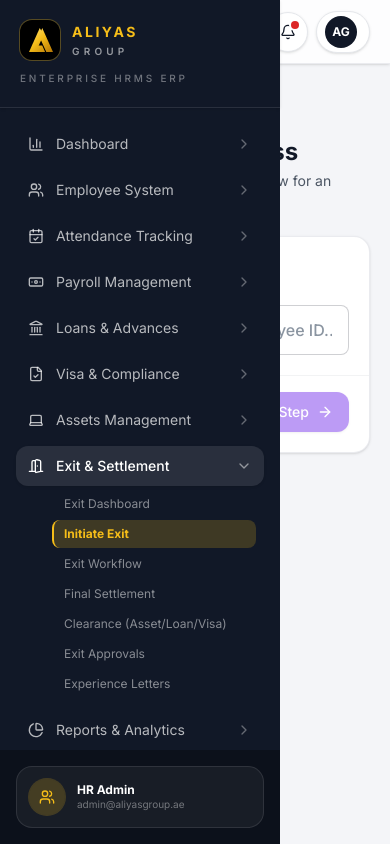
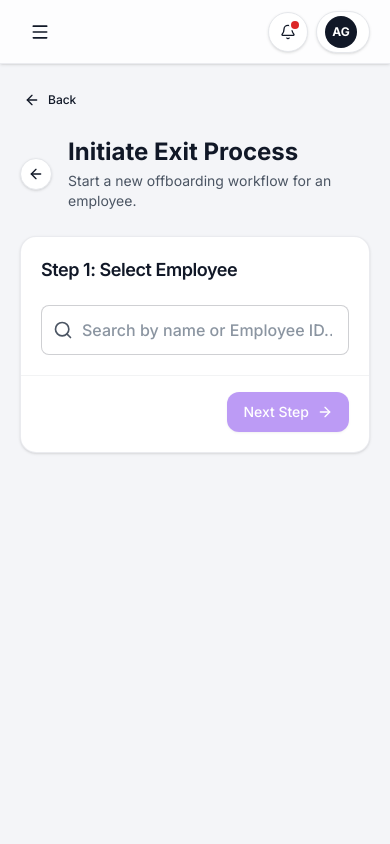
Before and after one commit to emrantims/HRMS, a React (Vite) app: page /exit/new in a window 390 px wide. Built offline with nearby package versions, Linux system fonts and the light colour scheme.

Commit message:
Add collapsible sidebar UI

```diff
--- a/src/components/layout/Sidebar.tsx
+++ b/src/components/layout/Sidebar.tsx
@@ -5,8 +5,9 @@
 import {
   BarChart3, Users, CalendarCheck, Banknote, Landmark, FileCheck,
   Laptop, DoorOpen, PieChart, Bot, Building2, ShieldCheck,
-  Settings, ChevronDown, ChevronRight
+  Settings, ChevronDown, ChevronRight, PanelLeftClose, PanelLeftOpen
 } from "lucide-react";
+import { Button } from "../ui/Button";
 
 const NAV_MODULES = [
   {
@@ -188,7 +189,24 @@
   }
 ];
 
-function NavItem({ module, isActive, isExpanded, toggleExpand, location }) {
+function NavItem({ module, isActive, isExpanded, toggleExpand, location, collapsed }) {
+  const Icon = module.icon;
+
+  if (collapsed) {
+    return (
+      <Link
+        to={module.href}
+        title={module.name}
+        className={cn(
+          "mx-auto flex h-11 w-11 items-center justify-center rounded-2xl transition-colors",
+          isActive ? "bg-gold text-primary shadow-sm" : "text-white/65 hover:bg-white/10 hover:text-white"
+        )}
+      >
+        <Icon className="h-5 w-5" />
+      </Link>
+    );
+  }
+
   return (
     <div className="space-y-1">
       <button
@@ -199,7 +217,7 @@
         )}
       >
         <div className="flex items-center gap-3">
-          <module.icon className="w-4 h-4" />
+          <Icon className="w-4 h-4" />
           {module.name}
         </div>
         {isExpanded ? <ChevronDown className="w-4 h-4 opacity-50" /> : <ChevronRight className="w-4 h-4 opacity-50" />}
@@ -230,7 +248,12 @@
   );
 }
 
-export function Sidebar() {
+type SidebarProps = {
+  collapsed?: boolean;
+  onToggle?: () => void;
+};
+
+export function Sidebar({ collapsed = false, onToggle }: SidebarProps) {
   const location = useLocation();
   const [expanded, setExpanded] = useState<string | null>(null);
 
@@ -239,18 +262,36 @@
   };
 
   return (
-    <aside className="fixed left-0 top-0 z-40 h-screen w-[280px] bg-sidebar text-white flex flex-col font-sans">
-      <div className="p-5 border-b border-white/10 shrink-0 shadow-sm">
-        <BrandLogo />
+    <aside className={cn(
+      "fixed left-0 top-0 z-40 hidden h-screen flex-col bg-sidebar text-white font-sans shadow-xl transition-[width] duration-300 ease-in-out lg:flex",
+      collapsed ? "w-[88px]" : "w-[280px]"
+    )}>
+      <div className={cn("shrink-0 border-b border-white/10 p-4 shadow-sm", collapsed ? "px-3" : "p-5")}>
+        <div className="flex items-center justify-between gap-2">
+          <div className={collapsed ? "mx-auto scale-90" : "min-w-0"}>
+            <BrandLogo compact={collapsed} />
+          </div>
+          {!collapsed && (
+            <Button variant="ghost" size="icon" onClick={onToggle} className="h-8 w-8 text-white/70 hover:bg-white/10 hover:text-white" aria-label="Collapse sidebar">
+              <PanelLeftClose className="h-4 w-4" />
+            </Button>
+          )}
+        </div>
+        {collapsed ? (
+          <Button variant="ghost" size="icon" onClick={onToggle} className="mx-auto mt-3 h-8 w-8 text-white/70 hover:bg-white/10 hover:text-white" aria-label="Expand sidebar">
+            <PanelLeftOpen className="h-4 w-4" />
+          </Button>
+        ) : (
           <p className="mt-3 text-[10px] font-medium uppercase tracking-[0.28em] text-white/40">Enterprise HRMS ERP</p>
+        )}
       </div>
 
-      <nav className="flex-1 py-4 overflow-y-auto custom-scrollbar">
-        <div className="px-4 space-y-1.5">
+      <nav className="custom-scrollbar flex-1 overflow-y-auto py-4">
+        <div className={cn("space-y-1.5", collapsed ? "px-2" : "px-4")}>
           {NAV_MODULES.map((module) => {
             const isActive = location.pathname.startsWith(module.href) && module.href !== "/";
             const isHomeActive = module.href === "/" && location.pathname === "/";
-            const isExpanded = expanded === module.name || (expanded === null && (isActive || isHomeActive));
+            const isExpanded = !collapsed && (expanded === module.name || (expanded === null && (isActive || isHomeActive)));
 
             return (
               <NavItem
@@ -260,13 +301,19 @@
                 isExpanded={isExpanded}
                 toggleExpand={toggleExpand}
                 location={location}
+                collapsed={collapsed}
               />
             );
           })}
         </div>
       </nav>
 
-      <div className="p-4 bg-black/30 shrink-0">
+      <div className={cn("shrink-0 bg-black/30", collapsed ? "p-3" : "p-4")}>
+        {collapsed ? (
+          <div className="mx-auto flex h-11 w-11 items-center justify-center rounded-2xl border border-white/10 bg-white/5 text-gold">
+            <Users className="w-4 h-4" />
+          </div>
+        ) : (
           <div className="flex items-center gap-3 rounded-2xl border border-white/10 bg-white/5 p-3">
             <div className="w-9 h-9 rounded-full bg-gold/20 flex items-center justify-center text-gold ring-1 ring-gold/20">
               <Users className="w-4 h-4" />
@@ -276,6 +323,7 @@
               <div className="text-[10px] text-white/40">admin@aliyasgroup.ae</div>
             </div>
           </div>
+        )}
       </div>
     </aside>
   );
```
Lines whose indentation alone changed are shown as unchanged.
